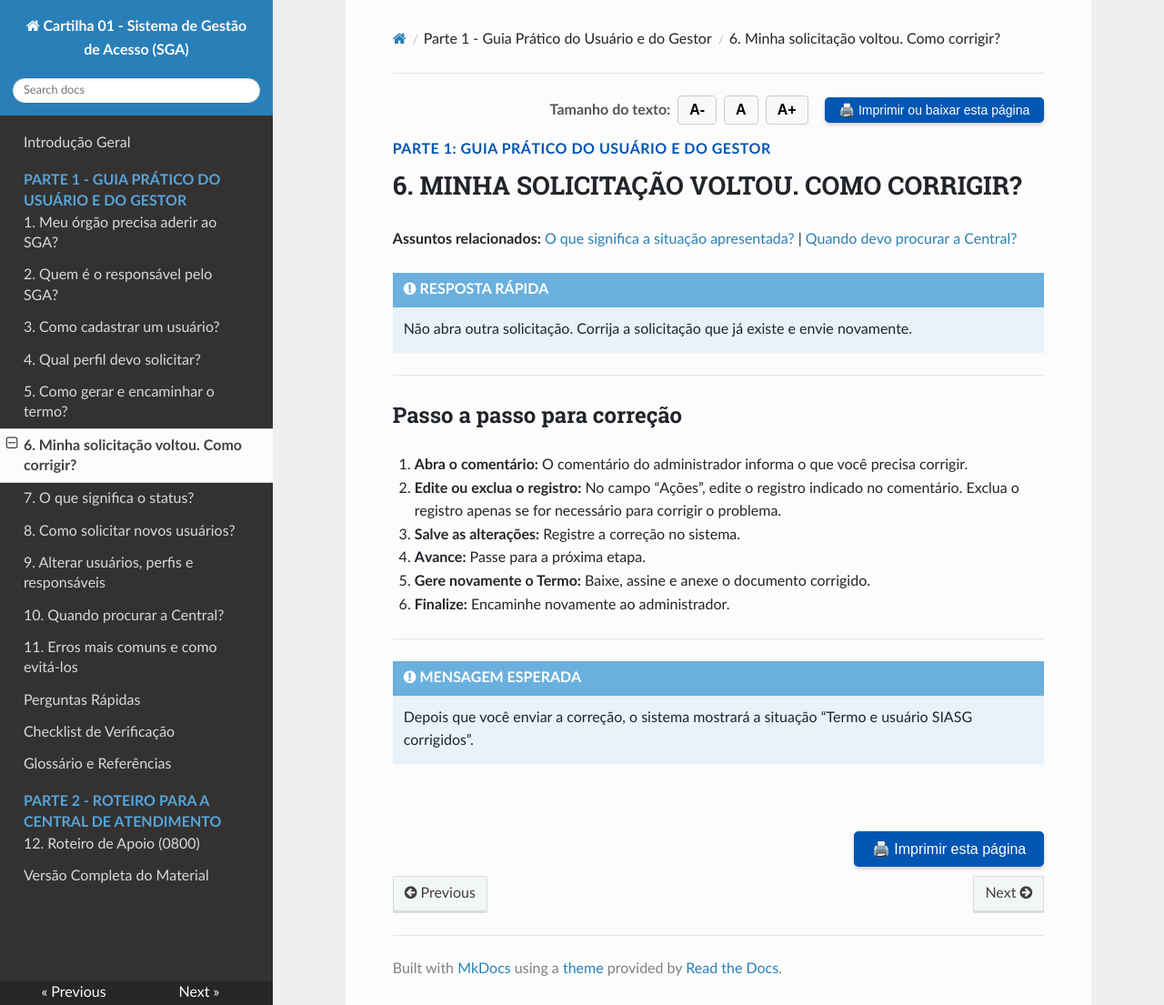
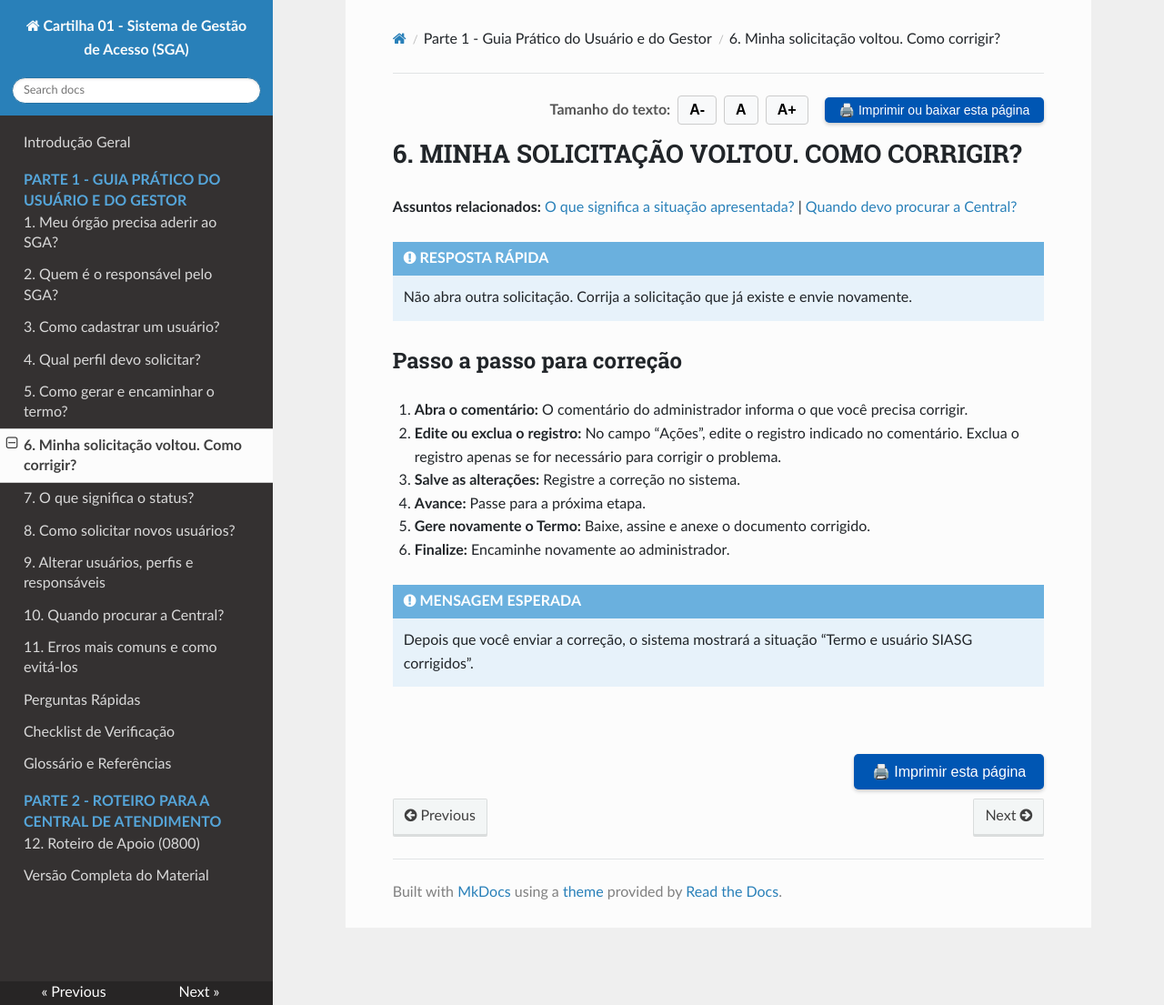
Before and after one commit to emilix10-bit/cartilha-boas-praticas-01-SGA, an MkDocs documentation site: the page built from docs/06-solicitacao-voltou-como-corrigir.md, in a window 1280 px wide and 1105 px high. Shown: the whole window at 91% size. Built offline with MkDocs 1.6.1, drawn with Linux system fonts in a browser that asks for light colours; nearby versions of some CDN libraries.

Commit message:
Revise correction guide for user and manager
Updated formatting and content for clarity in the correction guide.

```diff
--- a/docs/06-solicitacao-voltou-como-corrigir.md
+++ b/docs/06-solicitacao-voltou-como-corrigir.md
@@ -9,7 +9,6 @@
   </button>
 </div>
 
-<p style="font-weight: bold; color: #0056b3; text-transform: uppercase; letter-spacing: 0.5px; margin-top: 15px; margin-bottom: 4px;">PARTE 1: GUIA PRÁTICO DO USUÁRIO E DO GESTOR</p>
 
 <h1 id="secao-6" style="margin-top: 0;">6. MINHA SOLICITAÇÃO VOLTOU. COMO CORRIGIR?</h1>
 
@@ -18,7 +17,7 @@
 !!! note "RESPOSTA RÁPIDA"
     Não abra outra solicitação. Corrija a solicitação que já existe e envie novamente.
 
----
+
 
 ## Passo a passo para correção
 
@@ -29,7 +28,6 @@
 5. **Gere novamente o Termo:** Baixe, assine e anexe o documento corrigido.
 6. **Finalize:** Encaminhe novamente ao administrador.
 
----
 
 !!! note "MENSAGEM ESPERADA"
     Depois que você enviar a correção, o sistema mostrará a situação “Termo e usuário SIASG corrigidos”.
```
